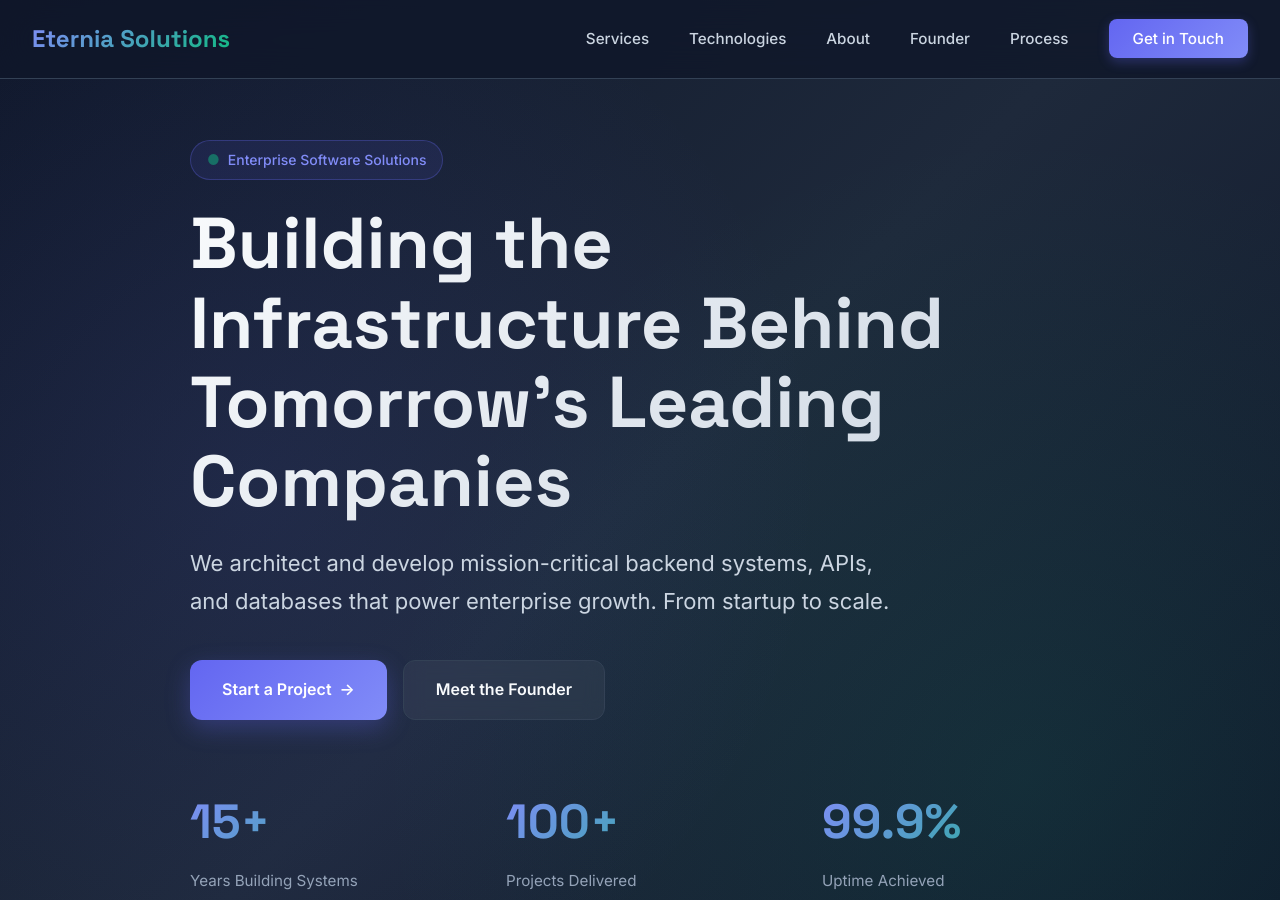
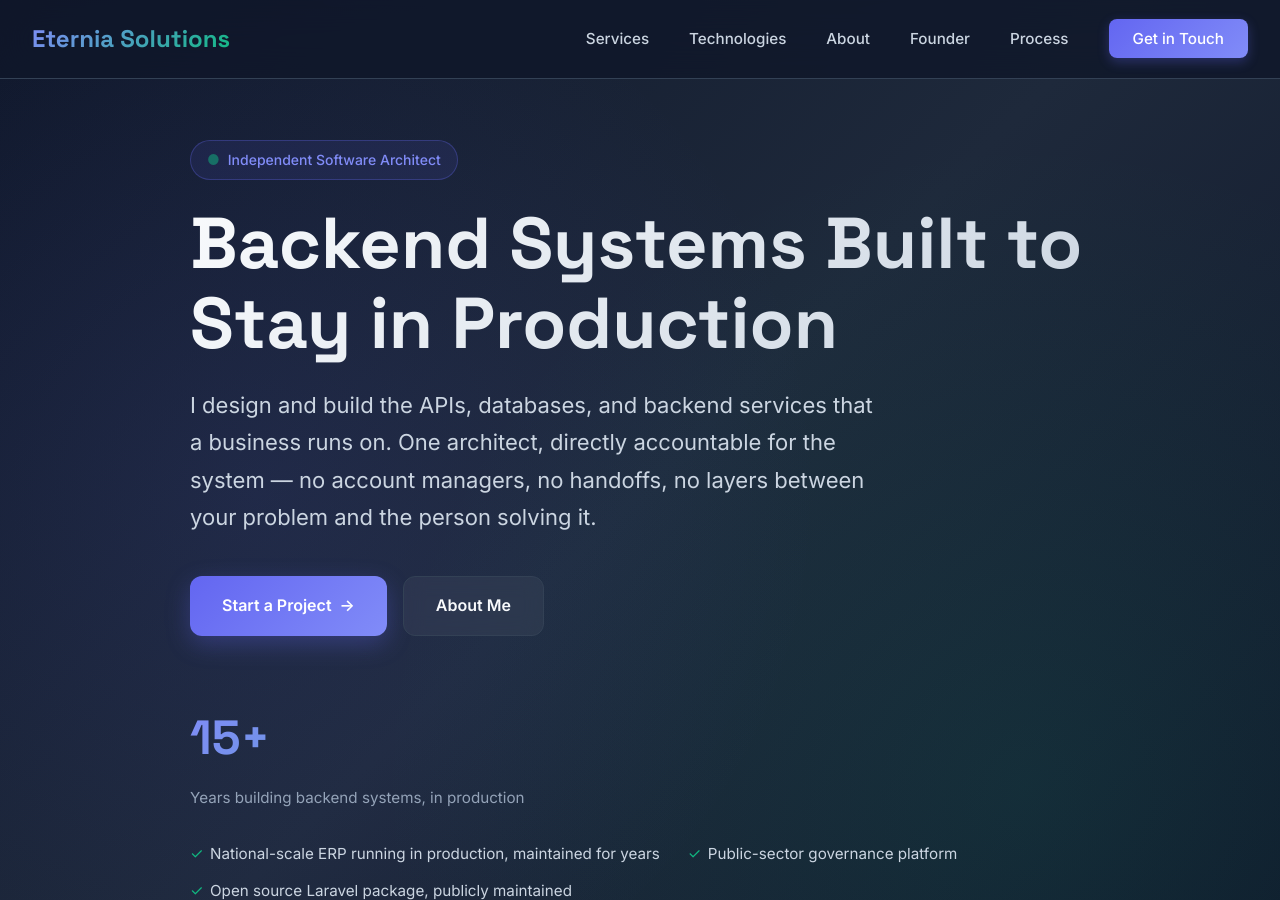
Before and after one commit to sjakovic/sjakovic.github.io, a Jekyll site: the page built from index.md, in a window 1280 px wide and 900 px high. Built offline with Jekyll 4.4.1, drawn with Linux system fonts in a browser that asks for light colours; some of the changed text lies outside the part shown.

Commit message:
Updating content

```diff
--- a/_config.yml
+++ b/_config.yml
@@ -1,12 +1,12 @@
-title: Eternia Solutions LLC - Professional Software Architecture & API Development
+title: Eternia Solutions LLC - Software Architecture & API Development
 email: office@eterniasolutions.io
 description: >-
-  Professional software architecture and development services specializing in API design,
+  Independent software architecture and development, specializing in API design,
   system architecture, PHP, Node.js, PostgreSQL, MySQL, NoSQL, and network engineering.
-  Enterprise-grade solutions for businesses across the United States.
+  One accountable engineer, working with clients in the US and Europe.
 baseurl: ""
 url: "https://eterniasolutions.io"
-author: "Eternia Solutions LLC"
+author: "Simo Jakovic"
 keywords: "software architecture, API development, API design, backend development, PHP development, Node.js development, PostgreSQL, MySQL, NoSQL, database engineering, system integration, enterprise software, network engineering, software consulting"
 
 # Social media
@@ -22,7 +22,7 @@ google_analytics: # Add your GA tracking ID here
 google_verification: # Add your Google verification code here
 
 # Site settings
-timezone: America/New_York
+timezone: Europe/Belgrade
 lang: en_US
 
 # Jekyll settings
@@ -43,7 +43,7 @@ defaults:
       type: "posts"
     values:
       layout: "post"
-      author: "Eternia Solutions LLC"
+      author: "Simo Jakovic"
 
 # Plugins
 plugins:
--- a/_layouts/home.html
+++ b/_layouts/home.html
@@ -295,6 +295,29 @@
         .stat-label {
             color: var(--text-muted);
             font-size: 0.95rem;
+        }
+
+        .hero-credentials {
+            list-style: none;
+            margin-top: 32px;
+            padding: 0;
+            display: flex;
+            flex-wrap: wrap;
+            gap: 12px 28px;
+        }
+
+        .hero-credentials li {
+            color: var(--text-secondary);
+            font-size: 0.95rem;
+            position: relative;
+            padding-left: 20px;
+        }
+
+        .hero-credentials li::before {
+            content: '\2713';
+            position: absolute;
+            left: 0;
+            color: var(--accent);
         }
 
         /* Services Section */
@@ -721,7 +744,7 @@
         <div class="container">
             <div class="contact-content">
                 <h2>Let's Build Something Great</h2>
-                <p>Ready to discuss your project? Get in touch and let's explore how we can help you achieve your goals.</p>
+                <p>Ready to discuss your project? Email me what you're building and where it hurts. I read and answer every message myself, usually within one business day.</p>
                 <div class="contact-methods">
                     <div class="contact-method">
                         <div class="contact-icon">✉️</div>
@@ -748,10 +771,10 @@
             <div class="footer-content">
                 <div class="footer-company">
                     <h3>Eternia Solutions LLC</h3>
-                    <p>Professional software architecture and development services for enterprise clients.</p>
+                    <p>Independent software architecture and backend development. One engineer, accountable end to end.</p>
                     <p><strong>Email:</strong> office@eterniasolutions.io</p>
-                    <p><strong>Hours:</strong> Mon-Fri, 9 AM - 6 PM EST</p>
-                    <p><strong>Location:</strong> United States</p>
+                    <p><strong>Hours:</strong> Mon&ndash;Fri, 9 AM &ndash; 6 PM CET</p>
+                    <p><strong>Location:</strong> Belgrade, Serbia &middot; US-registered LLC</p>
                 </div>
                 <div class="footer-section">
                     <h4>Services</h4>
--- a/index.md
+++ b/index.md
@@ -1,38 +1,35 @@
 ---
 layout: home
-title: Eternia Solutions LLC | Enterprise Software Architecture & Development
-description: Premium software architecture and development services. Expert API design, backend systems, and database engineering for ambitious enterprises.
+title: Eternia Solutions LLC | Software Architecture & Backend Development
+description: Independent software architect. API design, backend systems, and database engineering for companies that need one accountable engineer, not an agency.
 ---
 
 <section class="hero">
     <div class="container">
         <div class="hero-content">
-            <div class="hero-badge">Enterprise Software Solutions</div>
-            <h1>Building the Infrastructure Behind Tomorrow's Leading Companies</h1>
-            <p>We architect and develop mission-critical backend systems, APIs, and databases that power enterprise growth. From startup to scale.</p>
+            <div class="hero-badge">Independent Software Architect</div>
+            <h1>Backend Systems Built to Stay in Production</h1>
+            <p>I design and build the APIs, databases, and backend services that a business runs on. One architect, directly accountable for the system — no account managers, no handoffs, no layers between your problem and the person solving it.</p>
             <div class="cta-group">
                 <a href="#contact" class="cta-button cta-primary">
                     Start a Project
                     <span>→</span>
                 </a>
                 <a href="/founder" class="cta-button cta-secondary">
-                    Meet the Founder
+                    About Me
                 </a>
             </div>
             <div class="trust-stats">
                 <div class="stat-item">
                     <span class="stat-number">15+</span>
-                    <span class="stat-label">Years Building Systems</span>
-                </div>
-                <div class="stat-item">
-                    <span class="stat-number">100+</span>
-                    <span class="stat-label">Projects Delivered</span>
-                </div>
-                <div class="stat-item">
-                    <span class="stat-number">99.9%</span>
-                    <span class="stat-label">Uptime Achieved</span>
+                    <span class="stat-label">Years building backend systems, in production</span>
                 </div>
             </div>
+            <ul class="hero-credentials">
+                <li>National-scale ERP running in production, maintained for years</li>
+                <li>Public-sector governance platform</li>
+                <li>Open source Laravel package, publicly maintained</li>
+            </ul>
         </div>
     </div>
 </section>
@@ -40,40 +37,40 @@ description: Premium software architecture and development services. Expert API
 <section id="services" class="services">
     <div class="container">
         <div class="section-header">
-            <span class="section-badge">What We Do</span>
+            <span class="section-badge">What I Do</span>
             <h2>Engineered for Performance</h2>
-            <p>Specialized expertise in the technologies that matter for enterprise-grade applications</p>
+            <p>Focused expertise in the parts of the stack where systems actually fail</p>
         </div>
         <div class="services-grid">
             <div class="service-card">
                 <div class="service-icon">⚡</div>
                 <h3>API Architecture & Development</h3>
-                <p>Design and build RESTful, GraphQL, and real-time APIs that serve millions of requests. Optimized for performance, security, and developer experience.</p>
+                <p>Design and build RESTful, GraphQL, and real-time APIs. Optimized for performance, security, and the developers who have to consume them.</p>
             </div>
             <div class="service-card">
                 <div class="service-icon">🏗️</div>
                 <h3>Software Architecture</h3>
-                <p>Strategic system design from the ground up. Microservices, monoliths, serverless—we choose the right architecture for your business requirements and scale.</p>
+                <p>Strategic system design from the ground up. Microservices, monoliths, serverless — I pick the architecture that matches your business requirements and your team's size, not the one that reads best in a slide deck.</p>
             </div>
             <div class="service-card">
                 <div class="service-icon">💾</div>
                 <h3>Database Engineering</h3>
-                <p>PostgreSQL, MySQL, NoSQL design and optimization. We build data layers that handle growth without breaking. Query optimization, indexing strategies, and replication architecture.</p>
+                <p>PostgreSQL, MySQL, NoSQL design and optimization. Data layers that handle growth without breaking: query optimization, indexing strategies, and replication architecture.</p>
             </div>
             <div class="service-card">
                 <div class="service-icon">🔧</div>
                 <h3>Backend Development</h3>
-                <p>Modern PHP and Node.js development with Laravel, Symfony, Express, and NestJS. Clean code, comprehensive testing, and deployment pipelines included.</p>
+                <p>Modern PHP and Node.js development with Laravel, Symfony, Express, and NestJS. Clean code, real test coverage, and deployment pipelines included.</p>
             </div>
             <div class="service-card">
                 <div class="service-icon">🔌</div>
                 <h3>System Integration</h3>
-                <p>Connect your systems seamlessly. Third-party API integration, legacy system modernization, and data synchronization across platforms.</p>
+                <p>Connecting systems that were never designed to talk to each other. Third-party API integration, legacy modernization, and data synchronization across platforms.</p>
             </div>
             <div class="service-card">
                 <div class="service-icon">🔍</div>
                 <h3>Technical Consulting</h3>
-                <p>Architecture reviews, performance audits, security assessments. Get expert guidance on the technical decisions that will define your product's future.</p>
+                <p>Architecture reviews, performance audits, security assessments. A second opinion from someone who has had to live with these decisions long-term.</p>
             </div>
         </div>
     </div>
@@ -84,7 +81,7 @@ description: Premium software architecture and development services. Expert API
         <div class="section-header">
             <span class="section-badge">Technology Stack</span>
             <h2>Modern Tools, Proven Results</h2>
-            <p>We work with the technologies that deliver enterprise reliability</p>
+            <p>The stack I work in day to day</p>
         </div>
         <div class="tech-grid">
             <div class="tech-category">
@@ -148,31 +145,19 @@ description: Premium software architecture and development services. Expert API
 <section id="about" class="about">
     <div class="container">
         <div class="section-header">
-            <span class="section-badge">About Us</span>
+            <span class="section-badge">About</span>
             <h2>Eternia Solutions LLC</h2>
         </div>
         <div class="about-content">
-            <p>We are a US-based software development firm specializing in enterprise backend systems and API development.</p>
+            <p>Eternia Solutions is a one-person consultancy. I'm Simo Jaković — the architect, the engineer, and the person who answers the phone.</p>
 
-            <p>Since our founding, we've worked with companies across fintech, e-commerce, healthcare, and SaaS industries—building the invisible infrastructure that powers their growth. Our approach combines deep technical expertise with a focus on business outcomes.</p>
+            <p>That is deliberate. On the work I take, the value is in one engineer who understands the whole system and stays accountable for it: the schema, the API contract, the deployment, and the incident three months after launch. You are not handed to a junior after the sales call, because there is no sales call and no junior.</p>
 
-            <p>We don't do surface-level implementations. Every system we build is architected for performance, security, and long-term maintainability. We're the team you bring in when quality can't be compromised.</p>
+            <p>My background is backend and infrastructure — enterprise resource planning, public-sector governance systems, and the integrations that hold them together. Systems that people are contractually obliged to use every working day, where downtime is a phone call and a bad schema decision follows you for years.</p>
 
-            <p>Whether you're launching a new product, scaling an existing platform, or modernizing legacy systems, we bring 15+ years of hands-on experience solving complex backend challenges.</p>
-        </div>
-        <div class="stats-grid">
-            <div class="stat-box">
-                <span class="stat-number">15+</span>
-                <span class="stat-label">Years in Software Engineering</span>
-            </div>
-            <div class="stat-box">
-                <span class="stat-number">100+</span>
-                <span class="stat-label">Successful Projects</span>
-            </div>
-            <div class="stat-box">
-                <span class="stat-number">24/7</span>
-                <span class="stat-label">Support Available</span>
-            </div>
+            <p>I don't do surface-level implementations, and I take a limited number of clients at a time so each one gets real attention. If you're launching a product, scaling a platform, or untangling a legacy system, I bring 15+ years of hands-on experience with exactly those problems.</p>
+
+            <p>Eternia Solutions LLC is registered in Wyoming, USA. I work from Belgrade, Serbia, on Central European Time, which overlaps the US Eastern morning most of the working day.</p>
         </div>
     </div>
 </section>
```
Also changed, not shown: other parts of _layouts/home.html (+3 -3 lines), _layouts/default.html (+7 -7 lines), founder.md (+15 -15 lines), process.md (+11 -10 lines), 7 other files.
